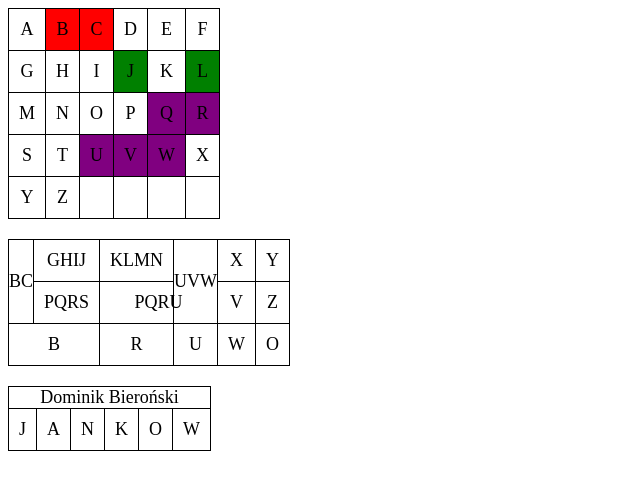
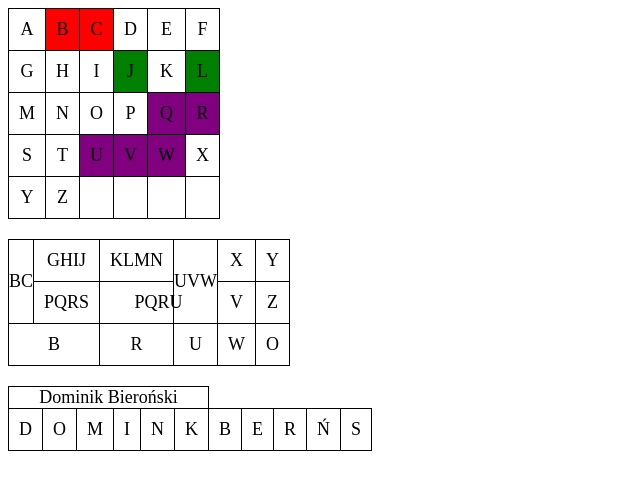
Before and after one commit to Loczek21/DominikB2, a plain HTML site: page index.html in a window 1280 px wide. Shown: the whole page, without its empty margins (0-640 px from the left). Drawn offline with Linux system fonts and the light colour scheme.

Commit message:
Update index.html

```diff
--- a/index.html
+++ b/index.html
@@ -110,12 +110,17 @@
 			<td colspan="6" class="merged centered">Dominik Bieroński</td>
 		</tr>
 		<tr>
-			<td>J</td>
-			<td>A</td>
+			<td>D</td>
+			<td>O</td>
+			<td>M</td>
+			<td>I</td>
 			<td>N</td>
 			<td>K</td>
-			<td>O</td>
-			<td>W</td>
+			<td>B</td>
+			<td>E</td>
+			<td>R</td>
+			<td>Ń</td>
+			<td>S</td>
 		</tr>
 	</table>
 </body>
```
